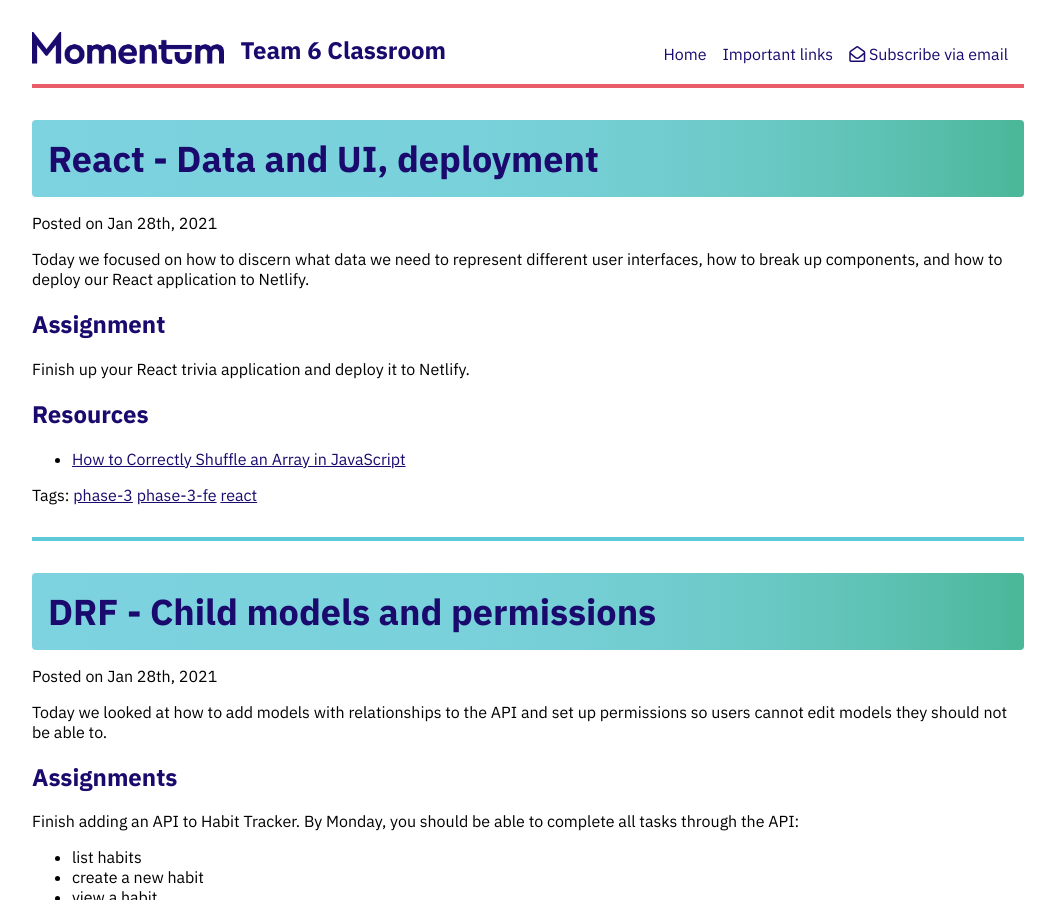
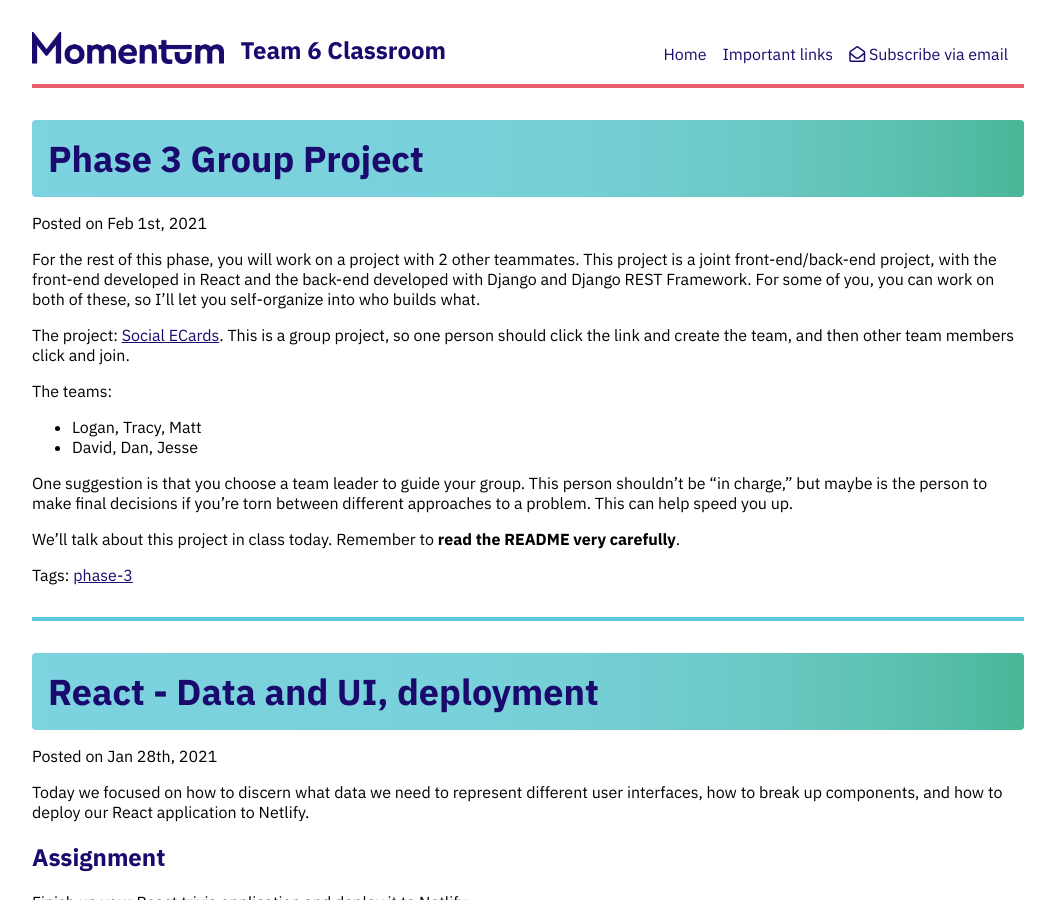
Before and after one commit to momentum-team-6/momentum-team-6.github.io, a Jekyll site: the page built from index.html, in a window 1280 px wide and 900 px high. Shown: the whole window, without its empty margins (112-1167 px from the left). Built offline with Jekyll 4.4.1, drawn with Linux system fonts in a browser that asks for light colours; nearby versions of some CDN libraries; the list of posts is cut into pages by our own code; some of the changed text lies outside the part shown.

Commit message:
Add group project

```diff
--- /dev/null
+++ b/_posts/2021-02-01-group-project.md
@@ -0,0 +1,18 @@
+---
+layout: post
+title: Phase 3 Group Project
+tags: phase-3
+---
+
+For the rest of this phase, you will work on a project with 2 other teammates. This project is a joint front-end/back-end project, with the front-end developed in React and the back-end developed with Django and Django REST Framework. For some of you, you can work on both of these, so I'll let you self-organize into who builds what.
+
+The project: [Social ECards](https://classroom.github.com/g/Pgs4JmQ5). This is a group project, so one person should click the link and create the team, and then other team members click and join.
+
+The teams:
+
+- Logan, Tracy, Matt
+- David, Dan, Jesse
+
+One suggestion is that you choose a team leader to guide your group. This person shouldn't be "in charge," but maybe is the person to make final decisions if you're torn between different approaches to a problem. This can help speed you up.
+
+We'll talk about this project in class today. Remember to **read the README very carefully**.
```
Also changed, not shown: _posts/2021-01-28-be.md (+0 -1 lines).
